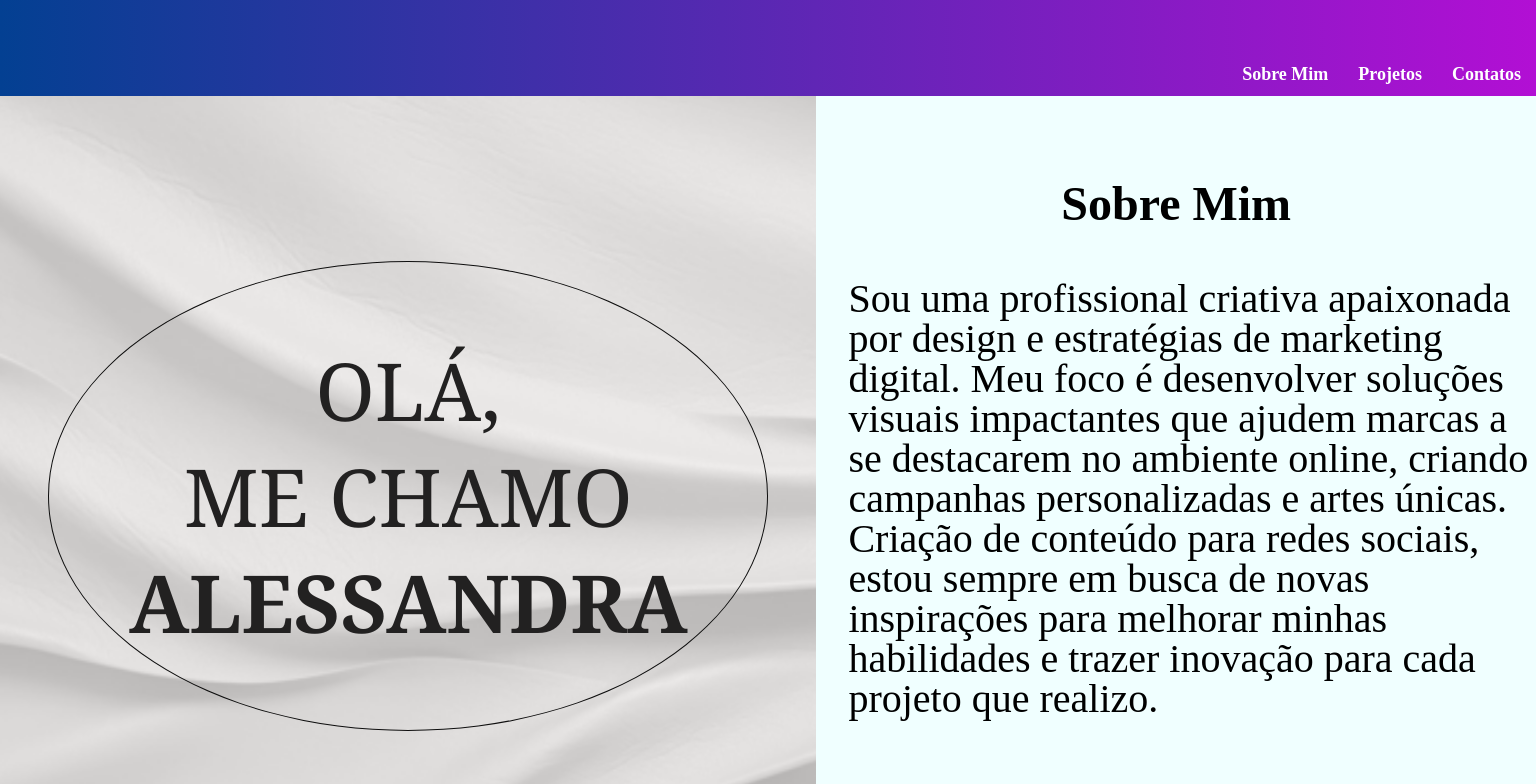
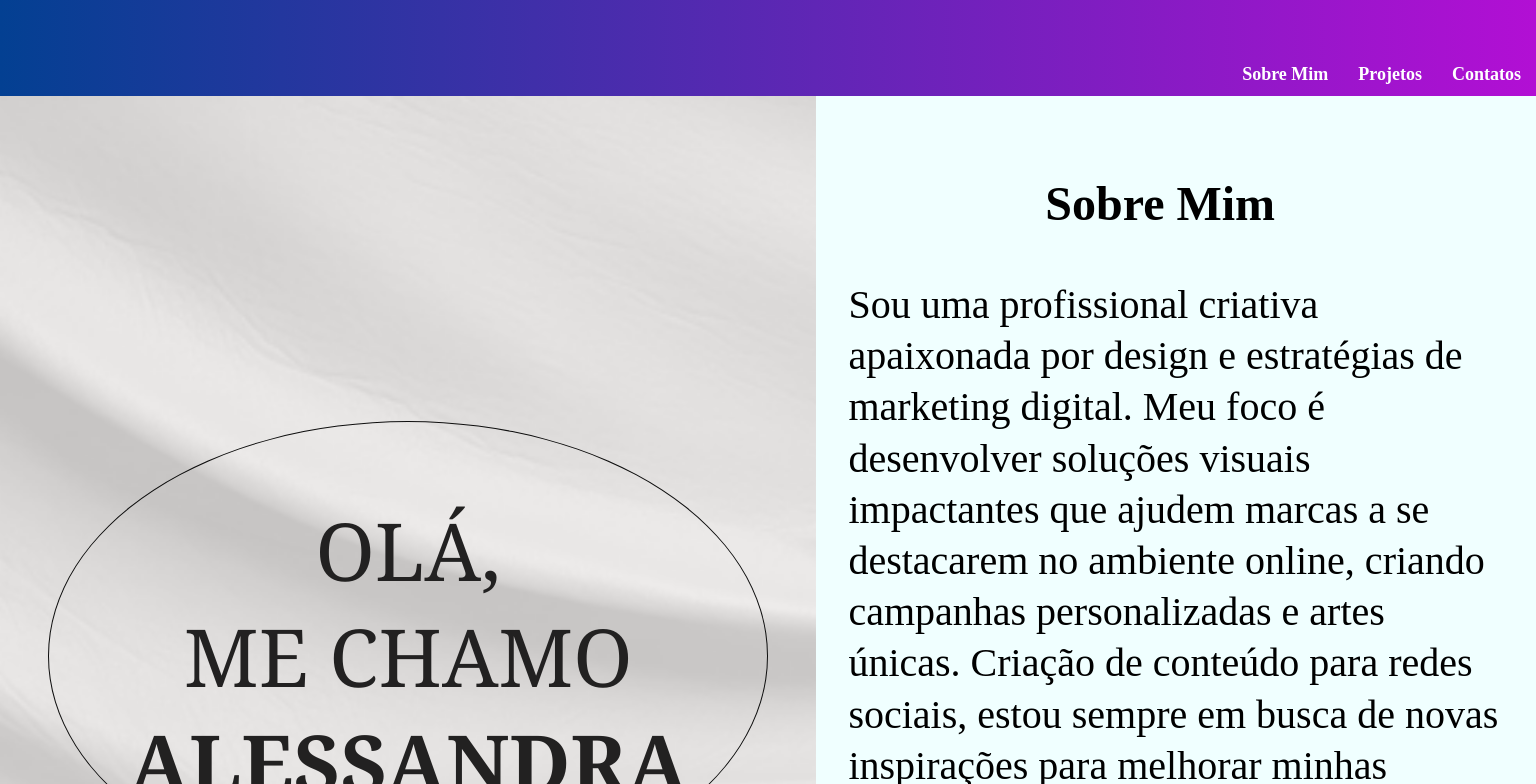
Before and after one commit to AnonimoC137/portfolioMarketingAlessandra, a React (Vite) app in the folder portfolioalessandra/: page / in a window 1536 px wide. Shown: the top 784 px of the page. Built offline with nearby package versions, Linux system fonts and the light colour scheme.

Commit message:
ajustando tamanhos de diferentes telas

```diff
--- a/portfolioalessandra/src/Components/Feed.module.css
+++ b/portfolioalessandra/src/Components/Feed.module.css
@@ -60,6 +60,7 @@
 
 .containerTexto {
     margin-top: 5rem;
+    margin-right: 2rem;
 }
 
 .containerTexto p {
@@ -67,7 +68,7 @@
     font-size: 2.5rem;
     text-align: left;
     margin-left: 2rem;
-    line-height: 1.5rem;
+    line-height: 3rem;
 }
 
 .containerTitulo p::before {
@@ -117,16 +118,16 @@
         height: 2rem;
         width: 100%;
         margin-top: 1rem;
+        margin-right: 2rem;
         padding: 1rem;
 
     }
 
     .containerTexto p {
         height: 2rem;
-        width: 100%;
         font-size: 1rem;
         padding: 0px;
-        margin: 1rem;
+        line-height: 1.5rem;
     }
 
     .section2 {
@@ -142,7 +143,7 @@
 
 @media (min-width: 400px) and (max-width: 460px)  {
     .section1 {
-        height: 45rem;
+        height: 55rem;
         display: block;
     }
 
@@ -166,16 +167,14 @@
         height: 2rem;
         width: 100%;
         margin-top: 1rem;
-        padding: 1rem;
-
+        padding-right: 2rem;
     }
 
     .containerTexto p {
         height: 2rem;
-        width: 100%;
         font-size: 1rem;
+        line-height: 2rem;
         padding: 0px;
-        margin: 1rem;
     }
 
     .section2 {
@@ -221,10 +220,8 @@
 
     .containerTexto p {
         height: 2rem;
-        width: 100%;
         font-size: 1rem;
         padding: 0px;
-        margin: 1rem;
     }
 
     .section2 {
@@ -240,6 +237,9 @@
 
 @media (min-width: 1440px) and (max-width: 1600px)  {
    .containerTexto p {
-        line-height: 2.5rem;
+        line-height: 3.2rem;
+    }
+    .section1 {
+        height: 70rem;
     }
 }
```
